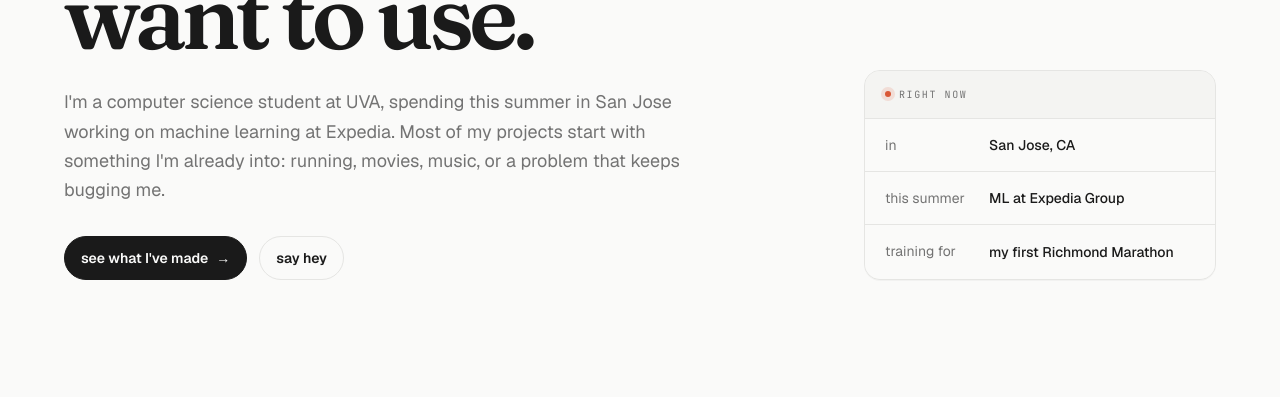
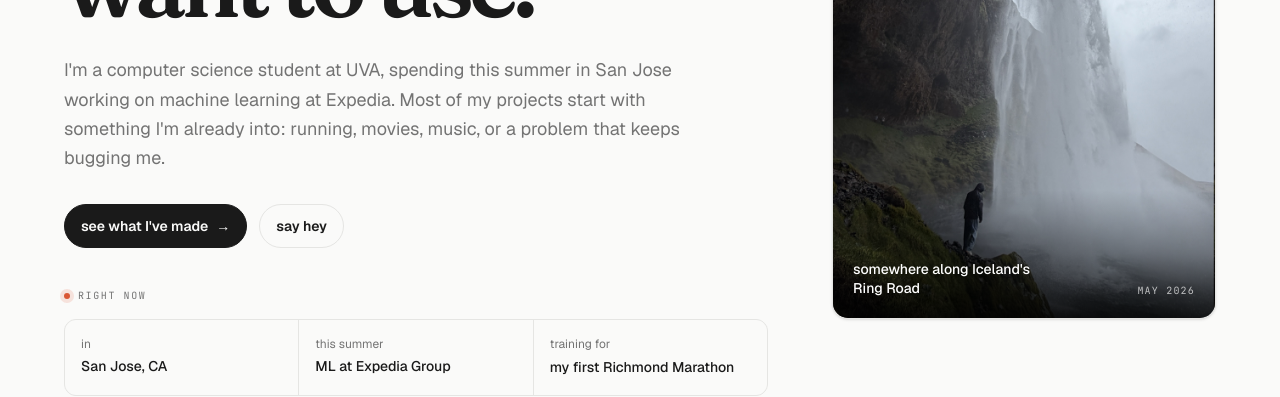
Before and after one commit to RohanSi4/rohansingh04.com, a Next.js app: page / in a window 1280 px wide. Shown: the part 423-820 px from the top of the page. Built offline with nearby package versions, Linux system fonts and the light colour scheme; no server answers; the database is empty.

Commit message:
personalize homepage with Iceland photo

```diff
--- a/app/page.tsx
+++ b/app/page.tsx
@@ -1,4 +1,5 @@
 import type { Metadata } from "next";
+import Image from "next/image";
 import Link from "next/link";
 import { getFeaturedProjects, getHistory, getPlaces, getSiteConfig, getStates } from "@/lib/content";
 import { formatDateRange } from "@/lib/dates";
@@ -61,7 +62,7 @@ export default async function HomePage() {
         type="application/ld+json"
         dangerouslySetInnerHTML={{ __html: JSON.stringify(personSchema).replace(/</g, "\\u003c") }}
       />
-      <section className="site-container grid gap-12 py-16 sm:py-24 lg:grid-cols-[1fr_22rem] lg:items-end lg:py-32">
+      <section className="site-container grid gap-12 py-16 sm:py-24 lg:grid-cols-[minmax(0,1fr)_minmax(18rem,24rem)] lg:items-center lg:gap-16 lg:py-24">
         <div>
           <p className="eyebrow mb-5">hey, i&apos;m rohan</p>
           <h1 className="page-title max-w-[16ch]">
@@ -77,27 +78,51 @@ export default async function HomePage() {
             <Link href="/projects" className="button-primary">see what I&apos;ve made <span aria-hidden="true">→</span></Link>
             <a href="mailto:rohan.singh04@outlook.com" className="button-secondary">say hey</a>
           </div>
-        </div>
 
-        <aside className="surface-card overflow-hidden" aria-label="What Rohan is doing right now">
-          <div className="border-b border-border bg-surface px-5 py-4">
+          <div className="mt-10">
             <p className="flex items-center gap-2 font-mono text-[10px] uppercase tracking-[0.16em] text-muted">
               <span className="size-1.5 rounded-full bg-warm ring-4 ring-warm/15" />
               right now
             </p>
+            <dl className="mt-4 grid overflow-hidden rounded-xl border border-border bg-border sm:grid-cols-3 sm:gap-px">
+              <div className="bg-bg p-4">
+                <dt className="text-xs text-muted">in</dt>
+                <dd className="mt-1 text-sm font-medium text-fg">{site.currentLocation}</dd>
+              </div>
+              <div className="border-t border-border bg-bg p-4 sm:border-t-0">
+                <dt className="text-xs text-muted">this summer</dt>
+                <dd className="mt-1 text-sm font-medium text-fg">ML at {site.currentRole.org}</dd>
+              </div>
+              <div className="border-t border-border bg-bg p-4 sm:border-t-0">
+                <dt className="text-xs text-muted">training for</dt>
+                <dd className="mt-1 text-sm font-medium leading-relaxed text-fg">my first {running.race.name}</dd>
+              </div>
+            </dl>
           </div>
-          <dl className="divide-y divide-border bg-bg">
-            <div className="grid grid-cols-[5.5rem_1fr] gap-4 px-5 py-4 text-sm">
-              <dt className="text-muted">in</dt><dd className="font-medium text-fg">{site.currentLocation}</dd>
-            </div>
-            <div className="grid grid-cols-[5.5rem_1fr] gap-4 px-5 py-4 text-sm">
-              <dt className="text-muted">this summer</dt><dd className="font-medium text-fg">ML at {site.currentRole.org}</dd>
-            </div>
-            <div className="grid grid-cols-[5.5rem_1fr] gap-4 px-5 py-4 text-sm">
-              <dt className="text-muted">training for</dt><dd className="font-medium leading-relaxed text-fg">my first {running.race.name}</dd>
-            </div>
-          </dl>
-        </aside>
+        </div>
+
+        <figure className="relative mx-auto aspect-[3/4] w-full max-w-md overflow-hidden rounded-2xl border border-border bg-surface shadow-sm lg:mx-0">
+          <Image
+            src="/images/rohan-iceland-waterfall.jpg"
+            alt="Rohan standing behind a waterfall in Iceland"
+            fill
+            preload
+            sizes="(max-width: 1023px) min(100vw - 2rem, 28rem), 24rem"
+            className="object-cover"
+          />
+          <div
+            className="pointer-events-none absolute inset-x-0 bottom-0 h-32 bg-gradient-to-t from-black/85 via-black/35 to-transparent"
+            aria-hidden="true"
+          />
+          <figcaption className="absolute inset-x-0 bottom-0 flex items-end justify-between gap-4 p-5 text-white">
+            <span className="max-w-52 text-sm font-medium leading-snug">
+              somewhere along Iceland&apos;s Ring Road
+            </span>
+            <span className="shrink-0 font-mono text-[10px] uppercase tracking-[0.12em] text-white/70">
+              May 2026
+            </span>
+          </figcaption>
+        </figure>
       </section>
 
       <section className="border-y border-border bg-surface/40">
```
Also changed, not shown: public/images/rohan-iceland-waterfall.jpg (added).
